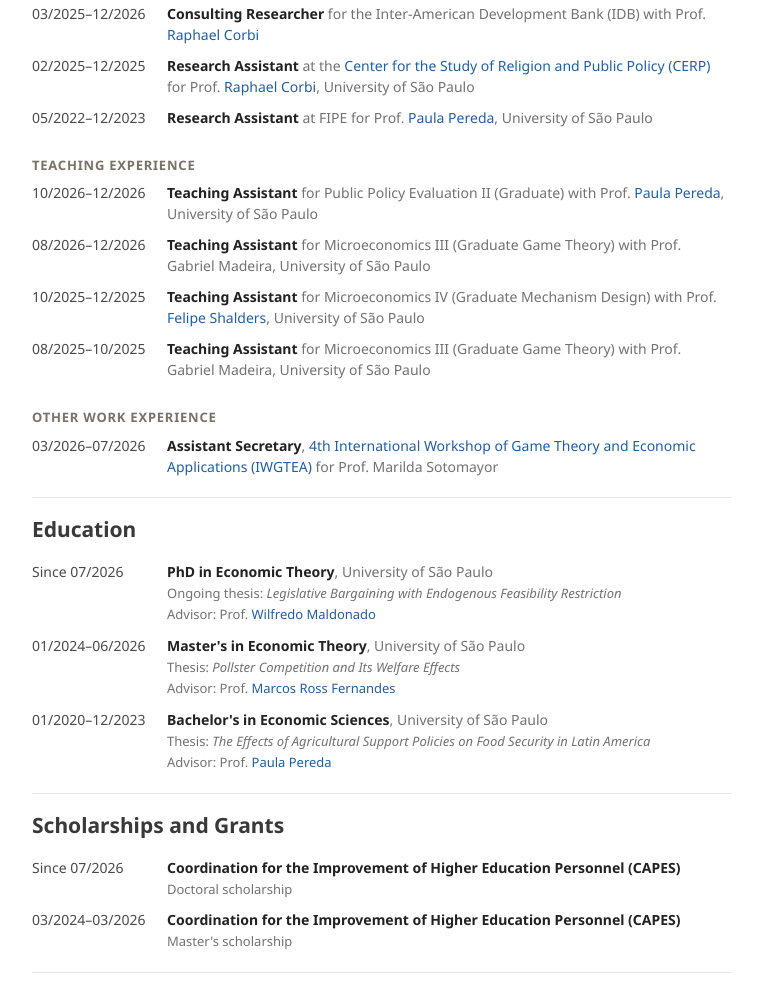
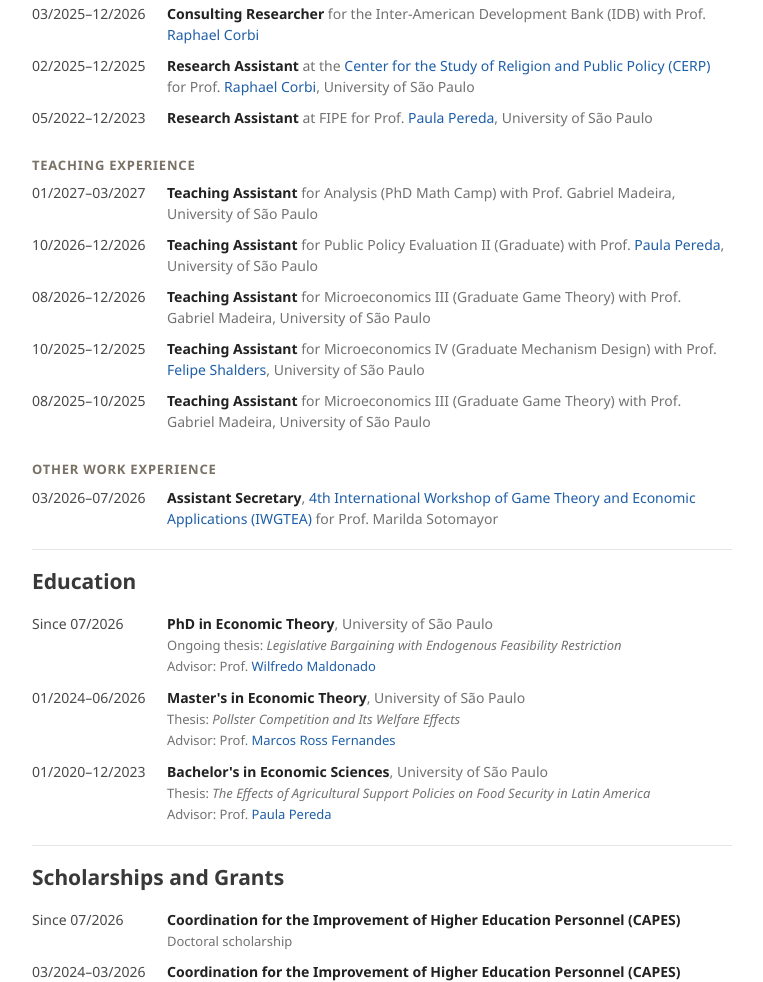
Before and after one commit to HALazarini/HALazarini.github.io, a plain HTML site: page index.html in a window 1280 px wide. Shown: the part 900-1882 px from the top of the page, without its empty margins (438-1201 px from the left). Drawn offline with Linux system fonts and the light colour scheme.

Commit message:
Update index.html

```diff
--- a/index.html
+++ b/index.html
@@ -141,6 +141,7 @@
 
     <h3 class="subhead" id="teaching">Teaching Experience</h3>
     <ul class="entries">
+      <li><span class="year">01/2027–03/2027</span><div><strong>Teaching Assistant</strong> for Analysis (PhD Math Camp) with Prof. Gabriel Madeira, University of São Paulo</span></div></li>
       <li><span class="year">10/2026–12/2026</span><div><strong>Teaching Assistant</strong> for Public Policy Evaluation II (Graduate) with Prof. <a href="https://sites.google.com/site/paulapereda/home">Paula Pereda</a>, University of São Paulo</span></div></li>
       <li><span class="year">08/2026–12/2026</span><div><strong>Teaching Assistant</strong> for Microeconomics III (Graduate Game Theory) with Prof. Gabriel Madeira, University of São Paulo</span></div></li>
       <li><span class="year">10/2025–12/2025</span><div><strong>Teaching Assistant</strong> for Microeconomics IV (Graduate Mechanism Design) with Prof. <a href="https://sites.google.com/view/felipeshalders/home">Felipe Shalders</a>, University of São Paulo</span></div></li>
```
